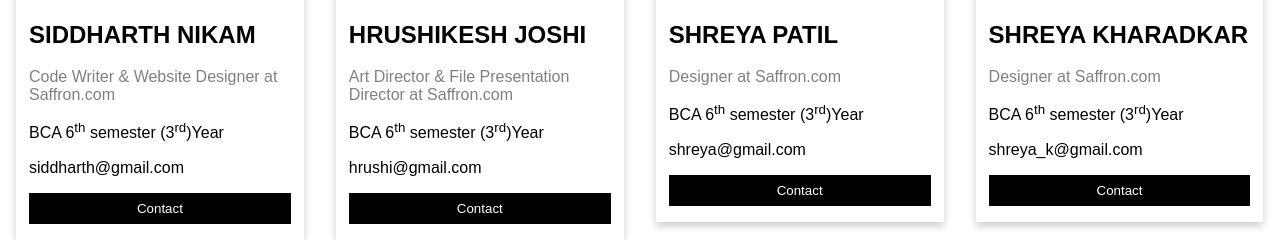
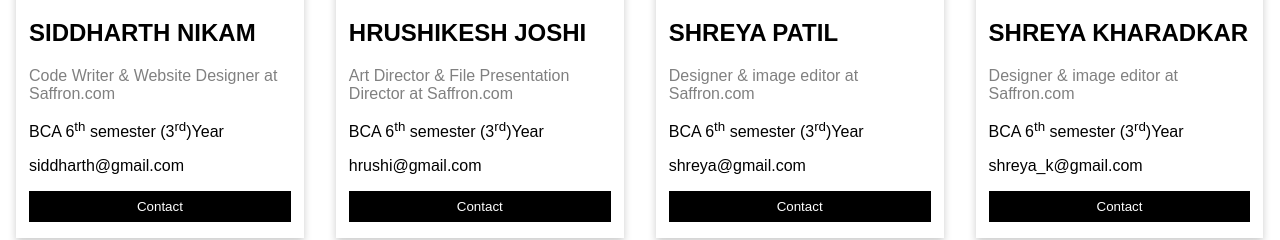
Before and after one commit to siddh012/Saffron.com, a website: page about_us.html in a window 1280 px wide. Shown: the part 936-1176 px from the top of the page. Drawn offline with Linux system fonts and the light colour scheme.

Commit message:
about_us.html

```diff
--- a/about_us.html
+++ b/about_us.html
@@ -56,7 +56,7 @@
                 <img src="shr12.jpg" alt="Mike" style="width:100%">
                 <div class="container">
                     <h2>SHREYA PATIL</h2>
-                    <p class="title">Designer at Saffron.com</p>
+                    <p class="title">Designer & image editor at Saffron.com</p>
                     <p> </p>
                     <p>BCA 6<sup>th</sup> semester (3<sup>rd</sup>)Year</p>
 
@@ -70,7 +70,7 @@
                 <img src="khsh13.jpg" alt="John" style="width:100%">
                 <div class="container">
                     <h2>SHREYA KHARADKAR</h2>
-                    <p class="title">Designer at Saffron.com</p>
+                    <p class="title">Designer & image editor at Saffron.com</p>
                     <p> </p>
                     <p>BCA 6<sup>th</sup> semester (3<sup>rd</sup>)Year</p>
 
@@ -79,7 +79,7 @@
                 </div>
             </div>
         </div>
- <!-- <h2>Our Team Our leadership humbly and passionately dedicates itself to unleashing the collective power of everyday entrepreneurs.</h2> -->
+ Our Team Our leadership humbly and passionately dedicates itself to unleashing the collective power of everyday entrepreneurs.
         <h1>What We Have Done !</h1>
 
         <div class="column">
```
